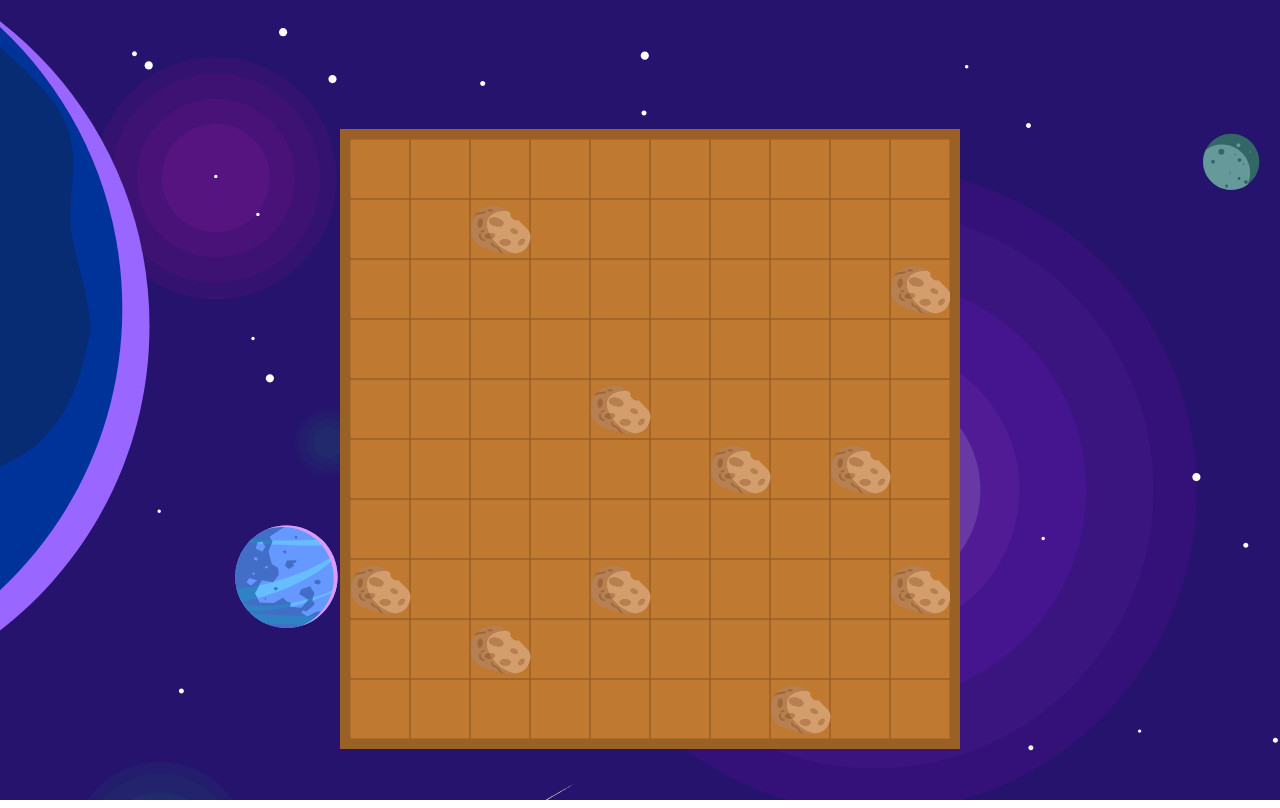
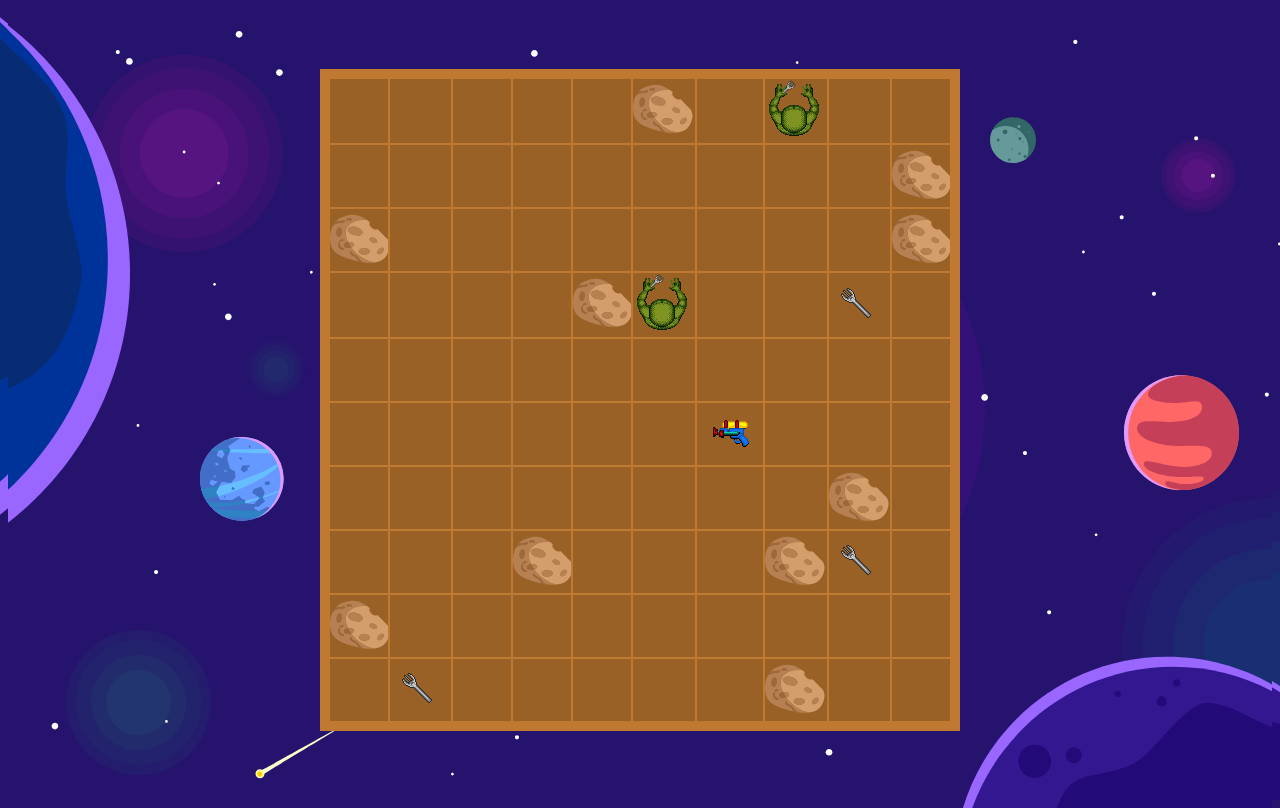
Before and after one commit to Hucoding/jeu-de-plateau, a plain HTML site: page index.html in a window 1280 px wide. Drawn offline with nearby package versions, Linux system fonts and the light colour scheme.

Commit message:
maj globale

```diff
--- a/assets/css/style.css
+++ b/assets/css/style.css
@@ -1,20 +1,66 @@
-body {
+
+
+html, body {
 
     background-image: url(../imgs/background.svg);
-
-}
-
-.containerOfGame {
-
-    width: 600px;
-    margin: auto;
-    padding-top: 8%;
+    background-size: cover;
+    height: 100%;
 
 }
 
 .gameBoard {
 
-    border: 10px solid rgb(153, 97, 38);
-    margin-top: 20px;
+    border: 10px solid #BF7930;
+    border-spacing: 0;
+    border-collapse: collapse;
+    background-color: #BF7930;
+    margin: 0 auto;
+    position: absolute;
+    top: 50%;
+    left: 50%;
+    transform: translate(-50%, -50%);
 
 }
+
+.cell {
+
+    margin: 0;
+    border: 2px solid #BF7930;
+    background-color: rgb(153, 97, 38);
+    width: 60px;
+    height: 60px;
+
+}
+
+.row {
+
+    border: 2px solid #BF7930;
+
+}
+
+.obstacle {
+
+    background-image: url(../imgs/obstacle.svg);
+    background-repeat: no-repeat;
+
+}
+
+.weaponRandom {
+    padding: 10px;
+}
+
+.weaponStartThePlayer {
+    z-index: 1;
+    width: 20px;
+    margin-left: 10px;
+    position: absolute;
+    margin-top: 0;
+    transform: scaleX(-1);
+}
+
+.playerWithStartWeapon {
+    z-index: 1;
+    background-repeat: no-repeat;
+    position: relative;
+
+}
--- /dev/null
+++ b/assets/js/config.js
@@ -0,0 +1,37 @@
+//Nombre de colonnes et de lignes
+let columnGameBoard = 10;
+let rowGameBoard =  10;
+
+//Nombre de cellules
+//let numberOfCell = 0;
+
+//Dimension des cases du plateau
+//let cellWidth = 60;
+//let cellHeight = 60;
+
+//Nombre d'obstacles
+let numberOfObstacles = 10;
+
+//Nombre d'armes
+let numberOfWeapons = 4;
+
+//Nombre de joueur Max
+let numberOfPlayers = 2;
+
+//vie du joueur
+let maxLife = 100;
+
+//Nom du skin utilisé par le joueur
+let playerSkin = "alien-fork";
+
+let numberOfGameBox = rowGameBoard * columnGameBoard;
+
+function randomNumberWeapon() {
+    return Math.floor(Math.random() * Math.floor(numberOfWeapons));
+}
+
+let indexRows = [];
+let cellsIndex = [];
+let cellsWeapons = [];
+let cellsObsctacles = [];
+let cellsPlayers = [];
--- /dev/null
+++ b/assets/js/main.js
@@ -0,0 +1,12 @@
+//objects
+const gameBoard = new Gameboard(10, 10);
+const weapons = new Weapon();
+const players = new Player();
+
+$(document).ready(function() {
+    gameBoard.createTheGameBoard();
+    gameBoard.generateObstacles();
+    gameBoard.generateWeapons();
+    gameBoard.addPlayers();
+    //gameBoard.cellIsFree();
+});
--- a/assets/js/map.js
+++ b/assets/js/map.js
@@ -1,74 +1,136 @@
-//------ MAP DU JEU ------//
+class Gameboard {
+    constructor(rows, columns) {
+        this.rows = rows;
+        this.columns = columns;
+        this.numberOfCell = 0;
+        this.obstacles = cellsObsctacles;
+        this.weapons = cellsWeapons;
+        this.players = cellsPlayers;
+    }
 
-//Génération de la map du jeu
-function createTheGameBoard() {
+    createTheGameBoard() {
 
-    context.fillStyle = "#BF7930";
-    context.fillRect(0, 0, gameBoardMaxWidth, gameBoardMaxHeight);
+        let gameboard = document.getElementById("gameBoard");
 
-    let column = 0;
-    let row = 0;
+        for (let i = 0; i < this.rows; i++) {
+            let tr = document.createElement("tr");
+            tr.setAttribute("class", "row");
+            gameboard.appendChild(tr);
 
-    for(let i = 0; i < numberOfGameBox; i++) {
-
-        //définition d'une couleur de contour pour les cases
-        context.strokeStyle = "#996126";
-
-        //création d'une case
-        context.strokeRect(sizeOfGameBox * column, sizeOfGameBox * row, sizeOfGameBox, sizeOfGameBox);
-
-        //Chaque cases de la map est un objet qui comprends les paramètres suivants :
-        allGameBox[i] = {
-            GameBoxnumber: i,
-            id: "empty",
-            columnPosition: sizeOfGameBox * column + 1, //position -> X
-            rowPosition: sizeOfGameBox * row + 1 //position -> Y
-        };
-
-        column++;
-
-        if(column === numberOfGameBoxWidth) {
-            column = 0;
-            row++;
+            for(let i = 0; i < this.columns; i++) {
+                let td = document.createElement("td");
+                td.setAttribute("id", this.numberOfCell);
+                td.setAttribute("class", "cell");
+                tr.appendChild(td);
+                this.numberOfCell++;
+                cellsIndex.push(this.numberOfCell-1);
             }
         }
     }
 
-createTheGameBoard();
+    generateObstacles() {
 
-//Génération d'un nombre aléatoire entre 0 et 99
-function randomNumber() {
-    return Math.floor(Math.random() * (numberOfGameBox - 1));
-}
+        let maxIndex = rowGameBoard * columnGameBoard - 1;
+
+        let obstacleIndex = -1;
 
         for(let i = 0; i < numberOfObstacles; i++) {
 
-    let numberOfRandomGameBox = randomNumber();
+            do {
 
-    if(allGameBox[numberOfRandomGameBox].id !== "empty") {
-        i--;
-    } else {
-        allGameBox[numberOfRandomGameBox].id = "obstacle";
+                obstacleIndex = Math.round(Math.random() * maxIndex);
+
+            } while(!this.cellIsFree(obstacleIndex));
+
+            $("td#"+obstacleIndex).addClass("obstacle");
+            let obstacle = new Obstacle(obstacleIndex);
+            this.obstacles.push(obstacle);
         }
 
     }
 
-for(let i = 0; i < numberOfGameBox; i++) {
+    generateWeapons() {
 
-    (function(i) {
+        let maxIndex = rowGameBoard * columnGameBoard - 1;
 
-        if(allGameBox[i].id === "obstacle") {
+        let weaponIndex = -1;
 
-            let obstacle = new Image();
-            obstacle.src = "assets/imgs/obstacle.svg";
+        for (let i = 0; i < numberOfWeapons; i++) {
 
-            obstacle.addEventListener('load',
-                () => {
-                    context.drawImage(obstacle, allGameBox[i].columnPosition, allGameBox[i].rowPosition);
-            }, false);
+            do {
+
+                weaponIndex = Math.round(Math.random() * maxIndex);
+
+            } while(!this.cellIsFree(weaponIndex));
+
+            let randomWeapon = randomNumberWeapon();
+            let weapon = new Weapon(weaponIndex, randomWeapon);
+            this.weapons.push(weapon);
+
+            let imgWeapon = $("<img />");
+            let imgWeaponUrl = "assets/imgs/weapons/"+ randomWeapon +".png";
+            imgWeapon.attr("class", "weaponRandom");
+            imgWeapon.attr("src", imgWeaponUrl);
+            imgWeapon.appendTo("td#"+weaponIndex, randomWeapon);
+        }
 
     }
 
-    })(i);
+    addPlayers() {
+
+        let maxIndex = rowGameBoard * columnGameBoard - 1;
+
+        let playerIndex = -1;
+
+        for (let i = 0; i < numberOfPlayers; i++) {
+
+            do {
+
+                playerIndex = Math.round(Math.random() * maxIndex);
+
+            } while(!this.cellIsFree(playerIndex));
+
+            let player = new Player(playerIndex);
+            let weapon = new Weapon(playerIndex, 0);
+
+            this.players.push(player);
+            this.weapons.push(weapon);
+
+            let imgWeapon = $("<img />");
+            let imgWeaponUrl = "assets/imgs/weapons/"+ 0 +".png";
+
+            imgWeapon.attr("class", "weaponStartThePlayer");
+            imgWeapon.attr("src", imgWeaponUrl);
+            imgWeapon.appendTo("td#"+playerIndex, 0);
+
+            let imgPlayer = $("<img />");
+            let imgPlayerUrl = "assets/imgs/players/alien.png";
+
+            imgPlayer.attr("class", "playerWithStartWeapon");
+            imgPlayer.attr("src", imgPlayerUrl);
+            imgPlayer.appendTo("td#"+playerIndex, 0);
 
         }
+
+
+    }
+
+    cellIsFree(index) {
+
+        console.log(this.weapons);
+        console.log(this.obstacles);
+        console.log(this.players);
+
+        let isfree = true;
+
+        isfree = this.obstacles.filter(ob => ob.position === index).length > 0 ? false : isfree;
+
+        isfree = this.weapons.filter(wp => wp.position === index).length > 0 ? false : isfree;
+
+        isfree = this.players.filter(pl => pl.position === index).length > 0 ? false : isfree;
+
+        return isfree;
+
+    }
+
+}
--- /dev/null
+++ b/assets/js/obstacle.js
@@ -0,0 +1,5 @@
+class Obstacle {
+    constructor(position) {
+        this.position = position;
+    }
+}
--- /dev/null
+++ b/assets/js/player.js
@@ -0,0 +1,13 @@
+class Player {
+    constructor(id, name, life, position, weapon, oldWeapon, skin, action){
+        this.id = id; //id du joueur
+        this.weapon = weapon; // arme du joueur
+        this.name = name; // nom du joueur
+        this.life = life; //point de vie
+        this.position = position; //position du joueur
+        this.oldWeapon = oldWeapon; // quand le joueur choisis une arme suppression de la précédente remise de l'arme à son emplacement initial
+        this.skin = skin; //skin quand le joueur à une arme
+        this.action = action; //Est ce que le joueur est en train d'attaquer = true ou de se défendre = false ?
+    }
+
+}
--- a/assets/js/vars.js
+++ /dev/null
@@ -1,35 +0,0 @@
-//------ VARIABLES GLOBALES ------//
-
-//canvas
-let gameBoard = document.getElementById("gameBoard");
-//contexte => 2D
-let context = gameBoard.getContext("2d");
-
-//Dimensions du canvas
-gameBoard.width = 600;
-gameBoard.height = 600;
-
-//initialisation dimensions de la map
-let gameBoardMaxWidth = gameBoard.width;
-let gameBoardMaxHeight = gameBoard.height;
-
-//Dimensions des cases de la map
-let sizeOfGameBox = 60;
-
-//nombre de cases sur une largeur
-let numberOfGameBoxWidth = gameBoardMaxWidth / sizeOfGameBox;
-
-//nombre de cases sur une hauteur
-let numberOfGameBoxHeight = gameBoardMaxHeight / sizeOfGameBox;
-
-//nombre de cases sur la largeur multiplié par nombres de cases sur la hauteur = nombre total de cases sur la map
-let numberOfGameBox = numberOfGameBoxWidth * numberOfGameBoxHeight;
-
-//Cases de la map
-let allGameBox = [];
-
-//nombres d'obstacles à générer sur la map
-let numberOfObstacles = 10;
-
-//armes sur la map
-let weaponsInventory = [];
--- /dev/null
+++ b/assets/js/weapon.js
@@ -0,0 +1,38 @@
+class Weapon {
+    constructor(position, id){
+        this.position = position;
+        this.id = id;
+        switch(this.id) {
+            case 0:
+                this.damage = 5;
+                this.name = "Fork";
+               // this.skin = skin;
+            break;
+            case 1:
+                this.damage = 10;
+                this.name = "Lazer gun";
+                //this.skin = skin;
+            break;
+            case 2:
+                this.damage = 15;
+                this.name = "Maxi gun";
+                //this.skin = skin;
+            break;
+            case 3:
+                this.damage = 20;
+                this.name = "Mega gun";
+                //this.skin = skin;
+            break;
+
+        }
+    }
+    /*
+    skinForTheWeapon(element, random) {
+        if(cellsWeapons.indexOf(Weapon)) {
+            let imageUrl = "assets/imgs/weapons/"+ random +".png";
+            this.skin = imageUrl;
+            element.css("background-image", "url(" + this.skin + ")");
+        }
+    }*/
+
+}
--- a/index.html
+++ b/index.html
@@ -6,14 +6,14 @@
     </head>
 
     <body>
-
-        <div id="containerOfGame" class="containerOfGame">
-            <canvas id="gameBoard" class="gameBoard" width="" height=""></canvas>
-        </div>
-
+        <table class="gameBoard" id="gameBoard"></table>
     </body>
 
-    <script type="text/javascript" src="./assets/js/vars.js"></script>
+    <script src="https://code.jquery.com/jquery-3.5.1.min.js" integrity="sha256-9/aliU8dGd2tb6OSsuzixeV4y/faTqgFtohetphbbj0=" crossorigin="anonymous"></script>
+    <script type="text/javascript" src="./assets/js/config.js"></script>
+    <script type="text/javascript" src="./assets/js/weapon.js"></script>
+    <script type="text/javascript" src="./assets/js/obstacle.js"></script>
+    <script type="text/javascript" src="./assets/js/player.js"></script>
     <script type="text/javascript" src="./assets/js/map.js"></script>
-
+    <script type="text/javascript" src="./assets/js/main.js"></script>
 </html>
```
Also changed, not shown: assets/imgs/players/alien-fork.png (added), assets/imgs/players/alien.png (added), assets/imgs/weapons/0.png (added), assets/imgs/weapons/1.png (added), assets/imgs/weapons/2.png (added), assets/imgs/weapons/3.png (added), assets/js/brouillon.txt (added). Lines whose indentation alone changed are shown as unchanged.
